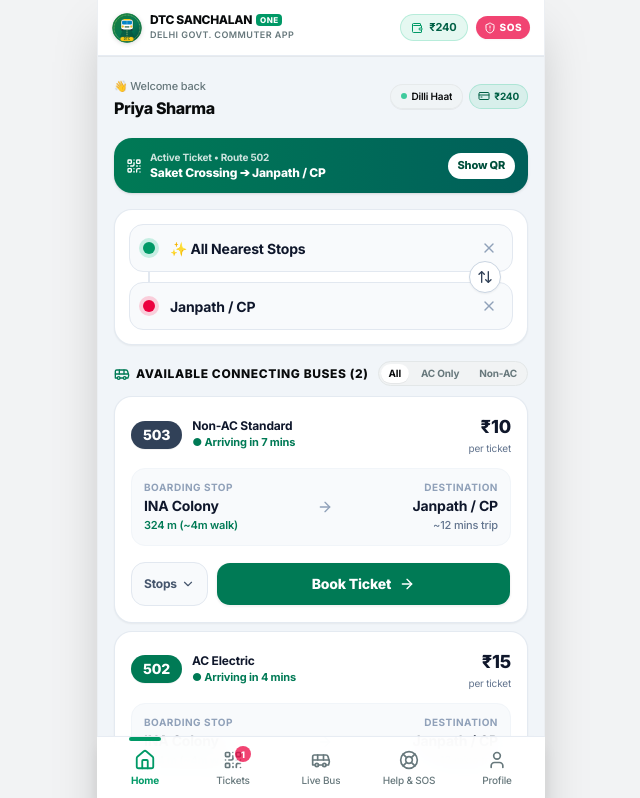
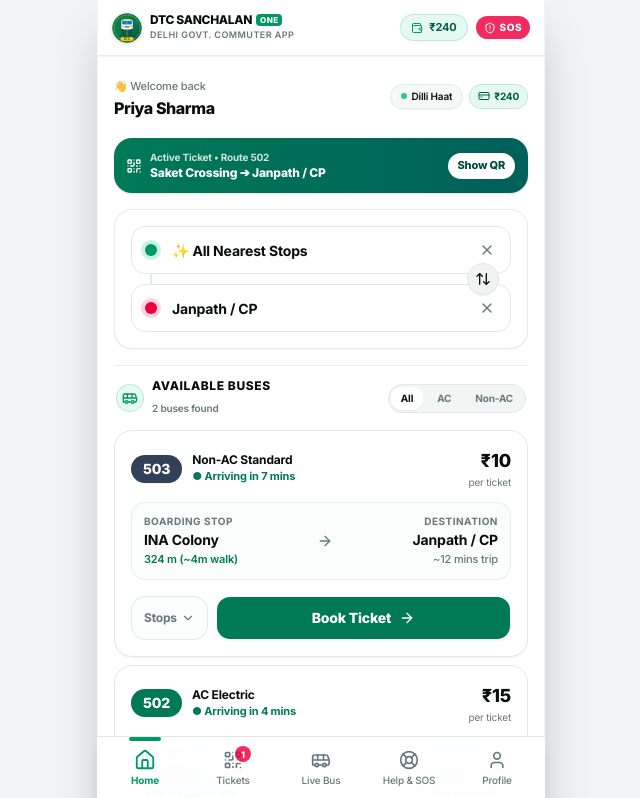
Before and after one commit to Parmanand1999/next-js-project-template, a Next.js app: page /passenger in a window 1280 px wide. Shown: the top 798 px of the page, without its empty margins (319-959 px from the left). Built offline with nearby package versions, Linux system fonts and the light colour scheme.

Commit message:
style(passenger): restore clean original bg, rename to Available Buses and separate bus section cleanly

```diff
--- a/src/app/(passenger)/layout.tsx
+++ b/src/app/(passenger)/layout.tsx
@@ -66,10 +66,10 @@ export default function PassengerAppLayout({
   return (
     <div className="min-h-screen bg-slate-900/5 dark:bg-black text-foreground flex justify-center selection:bg-emerald-500 selection:text-white">
       {/* Mobile Smartphone Frame Container */}
-      <div className="w-full max-w-md min-h-screen bg-slate-100 dark:bg-background flex flex-col relative shadow-2xl border-x border-border/40 pb-20">
+      <div className="w-full max-w-md min-h-screen bg-background flex flex-col relative shadow-2xl border-x border-border/40 pb-20">
 
         {/* Top Sticky App Bar */}
-        <header className="sticky top-0 z-40 h-14 bg-white/95 dark:bg-card/95 backdrop-blur-md border-b border-slate-200/80 dark:border-border px-3.5 flex items-center justify-between shadow-2xs">
+        <header className="sticky top-0 z-40 h-14 bg-card/95 backdrop-blur-md border-b border-border/80 px-3.5 flex items-center justify-between shadow-2xs">
           <Link href="/passenger" className="flex items-center gap-2 group">
             <DtcLogo size={30} className="group-hover:scale-105 transition-transform" />
             <div className="flex flex-col">
@@ -119,7 +119,7 @@ export default function PassengerAppLayout({
         {/* Fixed Mobile Bottom Navigation Bar */}
         <nav
           aria-label="Passenger Bottom Navigation"
-          className="fixed bottom-0 left-0 right-0 max-w-md mx-auto z-50 h-16 bg-white/95 dark:bg-card/95 backdrop-blur-lg border-t border-slate-200/80 dark:border-border flex items-center justify-around px-1 shadow-lg"
+          className="fixed bottom-0 left-0 right-0 max-w-md mx-auto z-50 h-16 bg-card/95 backdrop-blur-lg border-t border-border flex items-center justify-around px-1 shadow-lg"
         >
           {navItems.map((item) => {
             const active = isNavActive(item.href, item.exact);
--- a/src/app/(passenger)/passenger/page.tsx
+++ b/src/app/(passenger)/passenger/page.tsx
@@ -499,11 +499,11 @@ export default function PassengerHomePage() {
       )}
 
       {/* 2. UNIFIED STREAMLINED ROUTE SEARCH CARD */}
-      <div id="route-discovery-card" className="border border-slate-200/90 dark:border-border shadow-xs rounded-2xl p-3.5 space-y-2.5 bg-white dark:bg-card">
+      <div id="route-discovery-card" className="border border-border/80 shadow-xs rounded-2xl p-4 space-y-3 bg-card">
         {/* Connected Inputs Row */}
         <div className="relative space-y-2.5">
           {/* Vertical connecting line */}
-          <div className="absolute left-[19px] top-[22px] bottom-[22px] w-0.5 bg-slate-200 dark:bg-border pointer-events-none" />
+          <div className="absolute left-[19px] top-[22px] bottom-[22px] w-0.5 bg-border pointer-events-none" />
 
           {/* From Input */}
           <div ref={fromRef} className="relative">
@@ -521,7 +521,7 @@ export default function PassengerHomePage() {
                   setIsToFocused(false);
                 }}
                 placeholder="From: Boarding stop (e.g. Saket, INA)..."
-                className="w-full h-12 pl-10 pr-10 rounded-xl border border-slate-200 dark:border-border bg-slate-50 dark:bg-background text-sm font-bold text-slate-900 dark:text-foreground placeholder:text-slate-400 focus:outline-hidden focus:bg-white focus:ring-2 focus:ring-emerald-600 transition-all"
+                className="w-full h-12 pl-10 pr-10 rounded-xl border border-input bg-background text-sm font-bold text-foreground placeholder:text-muted-foreground/70 focus:outline-hidden focus:ring-2 focus:ring-emerald-600 transition-all"
               />
               {fromSearchQuery && (
                 <button
@@ -531,7 +531,7 @@ export default function PassengerHomePage() {
                     setOriginStop('');
                     setIsFromFocused(true);
                   }}
-                  className="absolute right-3 p-1 text-slate-400 hover:text-slate-700"
+                  className="absolute right-3 p-1 text-muted-foreground hover:text-foreground"
                 >
                   <X className="size-4" />
                 </button>
@@ -540,12 +540,12 @@ export default function PassengerHomePage() {
 
             {/* From Dropdown */}
             {isFromFocused && (
-              <div className="absolute z-50 top-full left-0 right-0 mt-1 max-h-56 overflow-y-auto bg-white dark:bg-card border border-slate-200 dark:border-border rounded-xl shadow-xl p-1.5 space-y-1">
+              <div className="absolute z-50 top-full left-0 right-0 mt-1 max-h-56 overflow-y-auto bg-card border border-border rounded-xl shadow-xl p-1.5 space-y-1">
                 <button
                   type="button"
                   onClick={() => handleSelectOriginStop('ALL_NEARBY')}
                   className={`w-full p-2.5 rounded-lg text-left text-xs font-bold transition-colors flex items-center justify-between ${
-                    originStop === 'ALL_NEARBY' ? 'bg-emerald-700 text-white' : 'hover:bg-slate-100 text-slate-900'
+                    originStop === 'ALL_NEARBY' ? 'bg-emerald-700 text-white' : 'hover:bg-muted text-foreground'
                   }`}
                 >
                   <div className="flex items-center gap-2">
@@ -563,12 +563,12 @@ export default function PassengerHomePage() {
                       type="button"
                       onClick={() => handleSelectOriginStop(stop)}
                       className={`w-full p-2.5 rounded-lg text-left text-xs transition-colors flex items-center justify-between ${
-                        isSelected ? 'bg-emerald-700 text-white font-bold' : 'hover:bg-slate-100 text-slate-900'
+                        isSelected ? 'bg-emerald-700 text-white font-bold' : 'hover:bg-muted text-foreground'
                       }`}
                     >
                       <span className="font-bold">{stop}</span>
                       {isNearby && (
-                        <span className={`text-[10px] font-bold px-2 py-0.5 rounded-full ${isSelected ? 'bg-white/20 text-white' : 'bg-emerald-100 text-emerald-800'}`}>
+                        <span className={`text-[10px] font-bold px-2 py-0.5 rounded-full ${isSelected ? 'bg-white/20 text-white' : 'bg-emerald-500/10 text-emerald-700 dark:text-emerald-300'}`}>
                           📍 {isNearby.distanceFormatted}
                         </span>
                       )}
@@ -584,10 +584,10 @@ export default function PassengerHomePage() {
             <button
               type="button"
               onClick={handleSwapStops}
-              className="size-8 rounded-full bg-white dark:bg-muted border border-slate-300 dark:border-border flex items-center justify-center text-slate-700 dark:text-foreground shadow-xs hover:scale-105 transition-all"
+              className="size-8 rounded-full bg-muted border border-border flex items-center justify-center text-foreground shadow-2xs hover:scale-105 transition-all"
               title="Swap From and To"
             >
-              <ArrowUpDown className="size-4 text-slate-700 dark:text-foreground" />
+              <ArrowUpDown className="size-4 text-foreground" />
             </button>
           </div>
 
@@ -607,7 +607,7 @@ export default function PassengerHomePage() {
                   setIsFromFocused(false);
                 }}
                 placeholder="To: Where are you heading?"
-                className="w-full h-12 pl-10 pr-10 rounded-xl border border-slate-200 dark:border-border bg-slate-50 dark:bg-background text-sm font-bold text-slate-900 dark:text-foreground placeholder:text-slate-400 focus:outline-hidden focus:bg-white focus:ring-2 focus:ring-rose-600 transition-all"
+                className="w-full h-12 pl-10 pr-10 rounded-xl border border-input bg-background text-sm font-bold text-foreground placeholder:text-muted-foreground/70 focus:outline-hidden focus:ring-2 focus:ring-rose-600 transition-all"
               />
               {toSearchQuery && (
                 <button
@@ -617,7 +617,7 @@ export default function PassengerHomePage() {
                     setDestinationStop('');
                     setIsToFocused(true);
                   }}
-                  className="absolute right-3 p-1 text-slate-400 hover:text-slate-700"
+                  className="absolute right-3 p-1 text-muted-foreground hover:text-foreground"
                 >
                   <X className="size-4" />
                 </button>
@@ -626,7 +626,7 @@ export default function PassengerHomePage() {
 
             {/* To Dropdown */}
             {isToFocused && (
-              <div className="absolute z-50 top-full left-0 right-0 mt-1 max-h-56 overflow-y-auto bg-white dark:bg-card border border-slate-200 dark:border-border rounded-xl shadow-xl p-1.5 space-y-1">
+              <div className="absolute z-50 top-full left-0 right-0 mt-1 max-h-56 overflow-y-auto bg-card border border-border rounded-xl shadow-xl p-1.5 space-y-1">
                 {filteredToStops.map((stop) => {
                   const isSelected = destinationStop === stop;
                   return (
@@ -635,7 +635,7 @@ export default function PassengerHomePage() {
                       type="button"
                       onClick={() => handleSelectDestinationStop(stop)}
                       className={`w-full p-2.5 rounded-lg text-left text-xs transition-colors flex items-center justify-between ${
-                        isSelected ? 'bg-rose-600 text-white font-bold' : 'hover:bg-slate-100 text-slate-900'
+                        isSelected ? 'bg-rose-600 text-white font-bold' : 'hover:bg-muted text-foreground'
                       }`}
                     >
                       <span className="font-bold">{stop}</span>
@@ -648,25 +648,33 @@ export default function PassengerHomePage() {
         </div>
       </div>
 
-      {/* AVAILABLE CONNECTING BUSES LIST (EXPLICIT STOP & DISTANCE BREAKDOWN) */}
-      <div className="space-y-2.5">
-        <div className="flex items-center justify-between">
-          <div className="flex items-center gap-1.5">
-            <Bus className="size-4 text-emerald-700 dark:text-emerald-400" />
-            <h3 className="text-xs font-black uppercase tracking-wider text-foreground">
-              Available Connecting Buses ({connectingBuses.length})
-            </h3>
+      {/* 3. AVAILABLE BUSES SECTION (CLEARLY SEPARATED) */}
+      <div className="pt-3 mt-1 border-t border-border/80 space-y-3">
+        {/* Section Header */}
+        <div className="flex items-center justify-between px-0.5">
+          <div className="flex items-center gap-2">
+            <div className="size-7 rounded-xl bg-emerald-500/10 border border-emerald-500/20 flex items-center justify-center text-emerald-600 dark:text-emerald-400">
+              <Bus className="size-4" />
+            </div>
+            <div>
+              <h3 className="text-xs font-black uppercase tracking-wider text-foreground">
+                Available Buses
+              </h3>
+              <span className="text-[10px] text-muted-foreground font-semibold">
+                {connectingBuses.length} {connectingBuses.length === 1 ? 'bus found' : 'buses found'}
+              </span>
+            </div>
           </div>
 
           {/* AC / Non-AC Category Filters */}
-          <div className="flex items-center gap-1 bg-muted/70 p-0.5 rounded-xl border border-border">
+          <div className="flex items-center gap-1 bg-muted/80 p-0.5 rounded-xl border border-border">
             <button
               type="button"
               onClick={() => setBusClassFilter('all')}
-              className={`px-2 py-0.5 rounded-lg text-[10px] font-bold transition-colors ${
+              className={`px-2.5 py-1 rounded-lg text-[10px] font-bold transition-all ${
                 busClassFilter === 'all'
-                  ? 'bg-card text-foreground shadow-2xs'
-                  : 'text-muted-foreground'
+                  ? 'bg-card text-foreground shadow-2xs font-black'
+                  : 'text-muted-foreground hover:text-foreground'
               }`}
             >
               All
@@ -674,21 +682,21 @@ export default function PassengerHomePage() {
             <button
               type="button"
               onClick={() => setBusClassFilter('ac')}
-              className={`px-2 py-0.5 rounded-lg text-[10px] font-bold transition-colors ${
+              className={`px-2.5 py-1 rounded-lg text-[10px] font-bold transition-all ${
                 busClassFilter === 'ac'
-                  ? 'bg-card text-emerald-700 dark:text-emerald-400 shadow-2xs'
-                  : 'text-muted-foreground'
+                  ? 'bg-card text-emerald-700 dark:text-emerald-400 shadow-2xs font-black'
+                  : 'text-muted-foreground hover:text-foreground'
               }`}
             >
-              AC Only
+              AC
             </button>
             <button
               type="button"
               onClick={() => setBusClassFilter('non-ac')}
-              className={`px-2 py-0.5 rounded-lg text-[10px] font-bold transition-colors ${
+              className={`px-2.5 py-1 rounded-lg text-[10px] font-bold transition-all ${
                 busClassFilter === 'non-ac'
-                  ? 'bg-card text-foreground shadow-2xs'
-                  : 'text-muted-foreground'
+                  ? 'bg-card text-foreground shadow-2xs font-black'
+                  : 'text-muted-foreground hover:text-foreground'
               }`}
             >
               Non-AC
@@ -740,7 +748,7 @@ export default function PassengerHomePage() {
               return (
                 <div
                   key={bus.id}
-                  className="p-4 rounded-2xl bg-white dark:bg-card border border-slate-200/90 dark:border-border shadow-xs space-y-3"
+                  className="p-4 rounded-2xl bg-card border border-border shadow-xs hover:border-emerald-500/40 hover:shadow-sm transition-all space-y-3"
                 >
                   {/* Row 1: Bus Route Number, AC badge, Live Arrival & Fare */}
                   <div className="flex items-center justify-between">
@@ -753,7 +761,7 @@ export default function PassengerHomePage() {
                         {bus.routeNumber}
                       </span>
                       <div className="flex flex-col">
-                        <span className="text-xs font-bold text-slate-900 dark:text-foreground">
+                        <span className="text-xs font-bold text-foreground">
                           {bus.busType}
                         </span>
                         {busEta !== undefined && (
@@ -765,18 +773,18 @@ export default function PassengerHomePage() {
                     </div>
 
                     <div className="text-right">
-                      <span className="text-lg font-black text-slate-900 dark:text-foreground">₹{bus.fare}</span>
-                      <span className="text-[10px] text-slate-500 block">per ticket</span>
+                      <span className="text-lg font-black text-foreground">₹{bus.fare}</span>
+                      <span className="text-[10px] text-muted-foreground block">per ticket</span>
                     </div>
                   </div>
 
                   {/* Row 2: Boarding Stop & Destination Details */}
-                  <div className="p-3 rounded-xl bg-slate-50 dark:bg-muted/30 border border-slate-100 dark:border-border flex items-center justify-between text-xs">
+                  <div className="p-3 rounded-xl bg-muted/30 border border-border/70 flex items-center justify-between text-xs">
                     <div className="space-y-0.5 min-w-0 pr-2">
-                      <span className="text-[10px] font-bold uppercase text-slate-400 block tracking-wider">
+                      <span className="text-[10px] font-bold uppercase text-muted-foreground block tracking-wider">
                         Boarding Stop
                       </span>
-                      <span className="font-bold text-slate-900 dark:text-foreground text-sm truncate block">
+                      <span className="font-bold text-foreground text-sm truncate block">
                         {bus.fromStop}
                       </span>
                       <span className="text-[11px] text-emerald-700 dark:text-emerald-400 font-semibold block">
@@ -784,16 +792,16 @@ export default function PassengerHomePage() {
                       </span>
                     </div>
 
-                    <ArrowRight className="size-4 text-slate-400 shrink-0 mx-1" />
+                    <ArrowRight className="size-4 text-muted-foreground shrink-0 mx-1" />
 
                     <div className="space-y-0.5 text-right min-w-0 pl-2">
-                      <span className="text-[10px] font-bold uppercase text-slate-400 block tracking-wider">
+                      <span className="text-[10px] font-bold uppercase text-muted-foreground block tracking-wider">
                         Destination
                       </span>
-                      <span className="font-bold text-slate-900 dark:text-foreground text-sm truncate block">
+                      <span className="font-bold text-foreground text-sm truncate block">
                         {bus.toStop}
                       </span>
-                      <span className="text-[11px] text-slate-500 font-medium block">
+                      <span className="text-[11px] text-muted-foreground font-medium block">
                         ~{Math.round(bus.distanceKm * 2.2)} mins trip
                       </span>
                     </div>
@@ -804,7 +812,7 @@ export default function PassengerHomePage() {
                     <button
                       type="button"
                       onClick={() => setExpandedBusId(isExpanded ? null : bus.id)}
-                      className="h-11 px-3 text-xs font-bold text-slate-600 dark:text-muted-foreground hover:text-slate-900 rounded-xl border border-slate-200 dark:border-border bg-slate-50 dark:bg-muted/40 flex items-center gap-1 shrink-0"
+                      className="h-11 px-3 text-xs font-bold text-muted-foreground hover:text-foreground rounded-xl border border-border bg-muted/30 flex items-center gap-1 shrink-0 transition-colors"
                     >
                       <span>{isExpanded ? 'Hide' : 'Stops'}</span>
                       {isExpanded ? <ChevronUp className="size-3.5" /> : <ChevronDown className="size-3.5" />}
@@ -822,17 +830,17 @@ export default function PassengerHomePage() {
 
                   {/* Simple clean stops list if expanded */}
                   {isExpanded && tripStops.length > 0 && (
-                    <div className="pt-2 border-t border-slate-200/80 dark:border-border space-y-2 text-xs">
-                      <span className="text-[11px] font-bold text-slate-500 uppercase tracking-wider block">
+                    <div className="pt-2 border-t border-border space-y-2 text-xs">
+                      <span className="text-[11px] font-bold text-muted-foreground uppercase tracking-wider block">
                         Route Stops ({tripStops.length} Total)
                       </span>
-                      <div className="flex flex-wrap items-center gap-1.5 text-xs text-slate-700 dark:text-slate-300">
+                      <div className="flex flex-wrap items-center gap-1.5 text-xs text-foreground">
                         {tripStops.map((st, sIdx) => (
                           <React.Fragment key={st.id || sIdx}>
-                            <span className={sIdx === 0 || sIdx === tripStops.length - 1 ? 'font-black text-emerald-800 dark:text-emerald-300 bg-emerald-50 dark:bg-emerald-950/40 px-2 py-0.5 rounded-md' : 'bg-slate-100 dark:bg-muted px-2 py-0.5 rounded-md'}>
+                            <span className={sIdx === 0 || sIdx === tripStops.length - 1 ? 'font-black text-emerald-800 dark:text-emerald-300 bg-emerald-500/10 px-2 py-0.5 rounded-md' : 'bg-muted px-2 py-0.5 rounded-md text-muted-foreground'}>
                               {st.name}
                             </span>
-                            {sIdx < tripStops.length - 1 && <span className="text-slate-400">➔</span>}
+                            {sIdx < tripStops.length - 1 && <span className="text-muted-foreground/60">➔</span>}
                           </React.Fragment>
                         ))}
                       </div>
```
